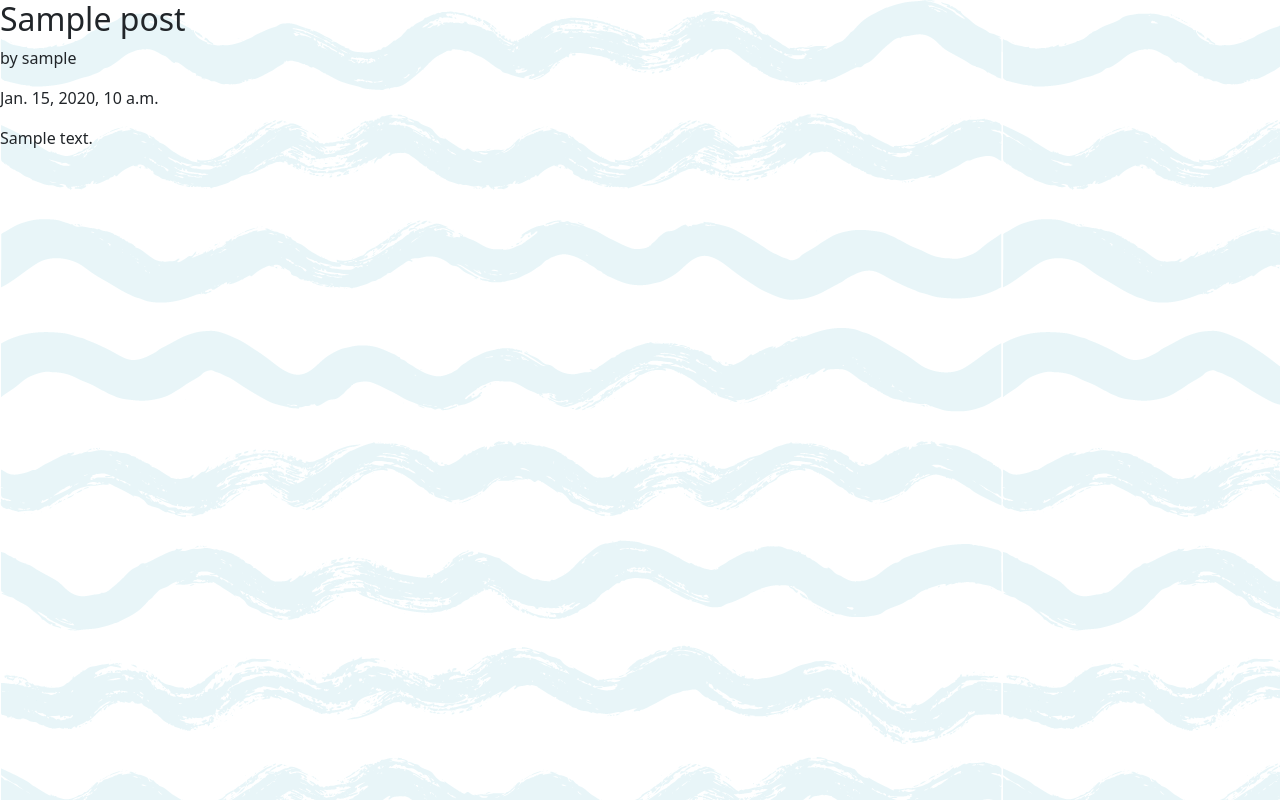
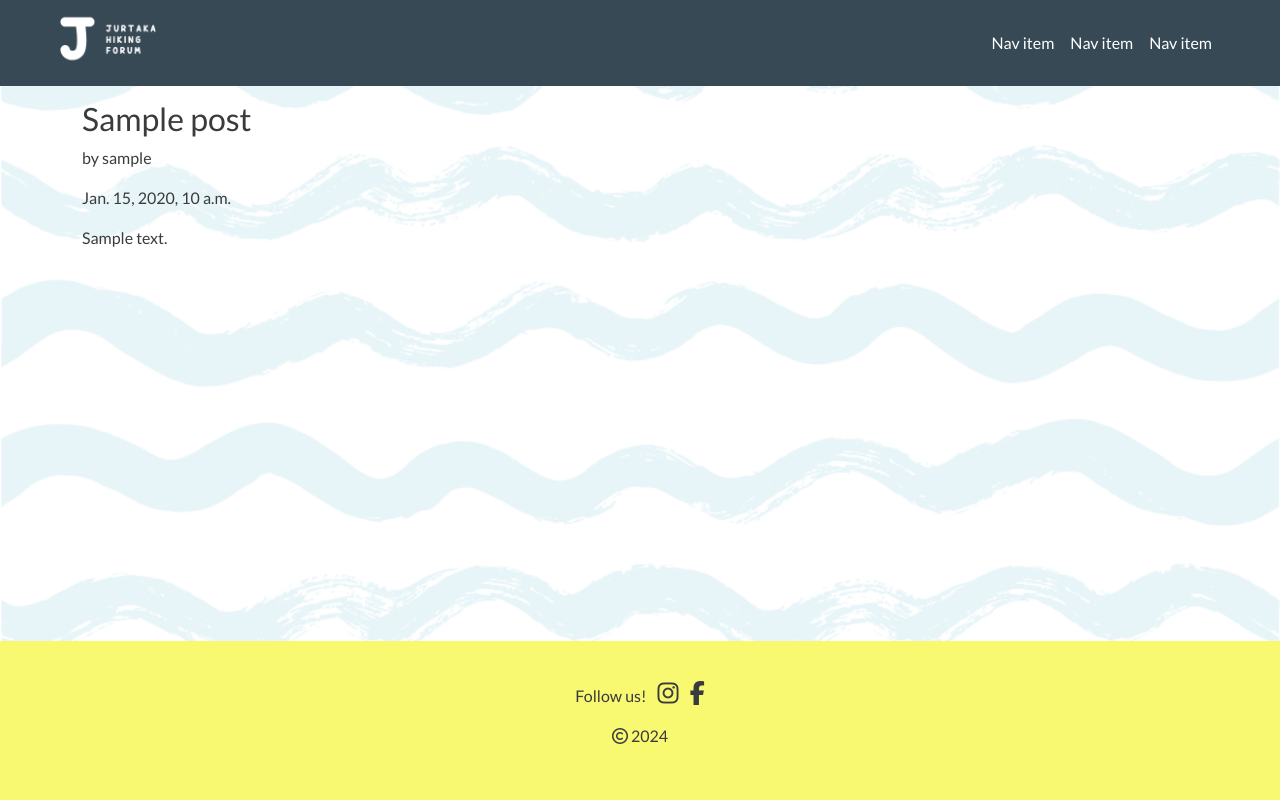
Before and after one commit to lienebriede/jurtaka, a Django app: page / in a window 1280 px wide. Run offline with Django 4.2, Linux system fonts and the light colour scheme; tables that the repository leaves empty hold one stand-in row (values such as "Sample post"); parts of the project's set-up code (start-up, migrations or seed data) failed here and were passed over; some libraries are stand-ins or nearby versions.

Commit message:
Style navbar, footer, add google fonts

```diff
--- a/static/css/style.css
+++ b/static/css/style.css
@@ -1,3 +1,45 @@
+/* Google fonts import */
+@import url('https://fonts.googleapis.com/css2?family=Lato:ital,wght@0,100;0,300;0,400;0,700;0,900;1,100;1,300;1,400;1,700;1,900&display=swap');
+
+
+html,
 body {
+    height: 100%;
+}
+
+body {
+    padding-top: 100px;
     background: url("../images/background_wave.png");
+    background-size: cover;
+    background-repeat: repeat;
+    font-family: "Lato", sans-serif;
+    color: #3a3b3c;
 }
+
+/* Navbar -----------------------------------------------------------------> */
+
+.navbar {
+    background-color: #374955;
+}
+
+.nav-link {
+    color: white;
+}
+
+/* Footer -----------------------------------------------------------------> */
+
+.footer {
+    background-color: #f9f871;
+}
+
+i {
+    font-size: 150%;
+}
+
+.copy {
+    font-size: 100%;
+}
+
+a {
+    color: inherit;
+}
--- a/templates/base.html
+++ b/templates/base.html
@@ -20,15 +20,50 @@
     <link rel="stylesheet" href="{% static 'css/style.css' %}">
 </head>
 
-<body>
+<body class="d-flex flex-column h-100">
+    <!-- Nav bar -->
+    <nav class="navbar navbar-expand-lg fixed-top p-2 px-lg-5" data-bs-theme="dark">
+        <div class="container-fluid">
+            <a href="{% url 'home' %}"><img src="{% static '/images/jurtaka_logo.png' %}" height="70" width="auto"
+                    class="logo"></a>
+            <button class="navbar-toggler" type="button" data-bs-toggle="collapse" data-bs-target="#navbarText"
+                aria-controls="navbarText" aria-expanded="false" aria-label="Toggle navigation">
+                <span class="navbar-toggler-icon"></span>
+            </button>
+            <div class="collapse navbar-collapse" id="navbarText">
+                <ul class="navbar-nav ms-auto">
+                    <li class="nav-item">
+                        <a class="center nav-link" href="#">Nav item</a>
+                    </li>
+                    <li class="nav-item">
+                        <a class="center nav-link" href="#">Nav item</a>
+                    </li>
+                    <li class="nav-item">
+                        <a class="center nav-link" href="#">Nav item</a>
+                    </li>
+                </ul>
+            </div>
+        </div>
+    </nav>
 
-    <main>
+    <main class="flex-grow-1 d-flex flex-column container-lg">
         {% block content %}
         {% endblock %}
     </main>
 
-    <footer>
-
+    <!-- Footer -->
+    <footer class="footer mt-auto py-3">
+        <p class="text-center pt-4">Follow us!
+            <a href="https://www.instagram.com/" target="_blank" rel="noopener"
+                aria-label="visit our Instagram page (opens in a new tab)"><i
+                    class="fa-brands fa-instagram ms-2 text-decoration-none"></i></a>
+            <a href="https://www.facebook.com/" target="_blank" rel="noopener"
+                aria-label="visit our Facebook page (opens in a new tab)"><i class="fa-brands fa-facebook-f
+                        ms-2 text-decoration-none"></i></a>
+        </p>
+        <p class="text-center">
+            <i class="fa-regular fa-copyright copy pb-4"></i> 2024
+        </p>
     </footer>
     <!-- Bootstrap CSS -->
     <script src="https://cdn.jsdelivr.net/npm/bootstrap@5.3.3/dist/js/bootstrap.bundle.min.js"
@@ -36,7 +71,6 @@
         crossorigin="anonymous"></script>
     <!-- Font Awesome Kit -->
     <script src="https://kit.fontawesome.com/9c41b36590.js" crossorigin="anonymous"></script>
-
 </body>
 
 </html>
```
